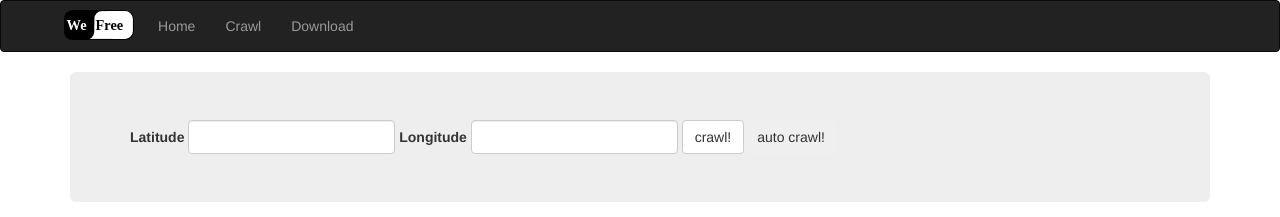
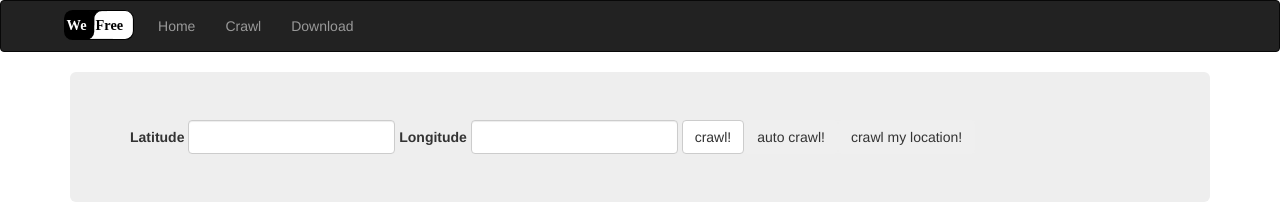
Before and after one commit to gerasdf/wefree, a Django app: template web/wefree/wefree/core/templates/core/crawl.html in a window 1280 px wide. Shown: the top 217 px of the page. Run offline with Django 3.2, Linux system fonts and the light colour scheme; the template is opened without the code that fills it, so the values that code supplies are empty; some libraries are stand-ins or nearby versions; grey boxes are pictures that could not be loaded.

Commit message:
add an html5 autolocate geoposition and crawl button.

```diff
--- a/web/wefree/wefree/core/templates/core/crawl.html
+++ b/web/wefree/wefree/core/templates/core/crawl.html
@@ -57,6 +57,7 @@
         radius_max = 1;
         lat = parseFloat($("#id_lat").val());
         lon = parseFloat($("#id_long").val());
+		map.setView([lat, lon], 7);
         radius = 0.001;
         degree = 0.0;
         radius_inc = 4.0 / 360.0;
@@ -73,6 +74,16 @@
             }
         }
     });
+	$("#id_crawl_my_position_button").click(function (asd) {
+		if (navigator.geolocation) {
+			navigator.geolocation.getCurrentPosition(updatePositionAndCrawl);
+		}
+		function updatePositionAndCrawl(position) {
+			$("#id_lat").val(position.coords.latitude);
+			$("#id_long").val(position.coords.longitude);
+			$("#id_auto_crawl_button").click();
+		}
+	});
     lat = 0;
     lon = 0;
     // create a map in the "map" div, set the view to a given place and zoom
@@ -99,7 +110,7 @@
         <div class="form-group">
         <label for="id_lat" class="control-label">Latitude</label> <input class="form-control" id="id_lat" name="lat" type="text" />
         <label for="id_long" class="control-label" >Longitude</label> <input class="form-control" id="id_long" name="long" type="text" />
-        <input id="id_crawl_button" type="button" value="crawl!" class="btn btn-default"/><input class="btn btn" id="id_auto_crawl_button" type="button" value="auto crawl!"/></li>
+        <input id="id_crawl_button" type="button" value="crawl!" class="btn btn-default"/><input class="btn btn" id="id_auto_crawl_button" type="button" value="auto crawl!"/><input class="btn btn" id="id_crawl_my_position_button" type="button" value="crawl my location!"/></li>
         </div>
         </form>
     </div>
```
